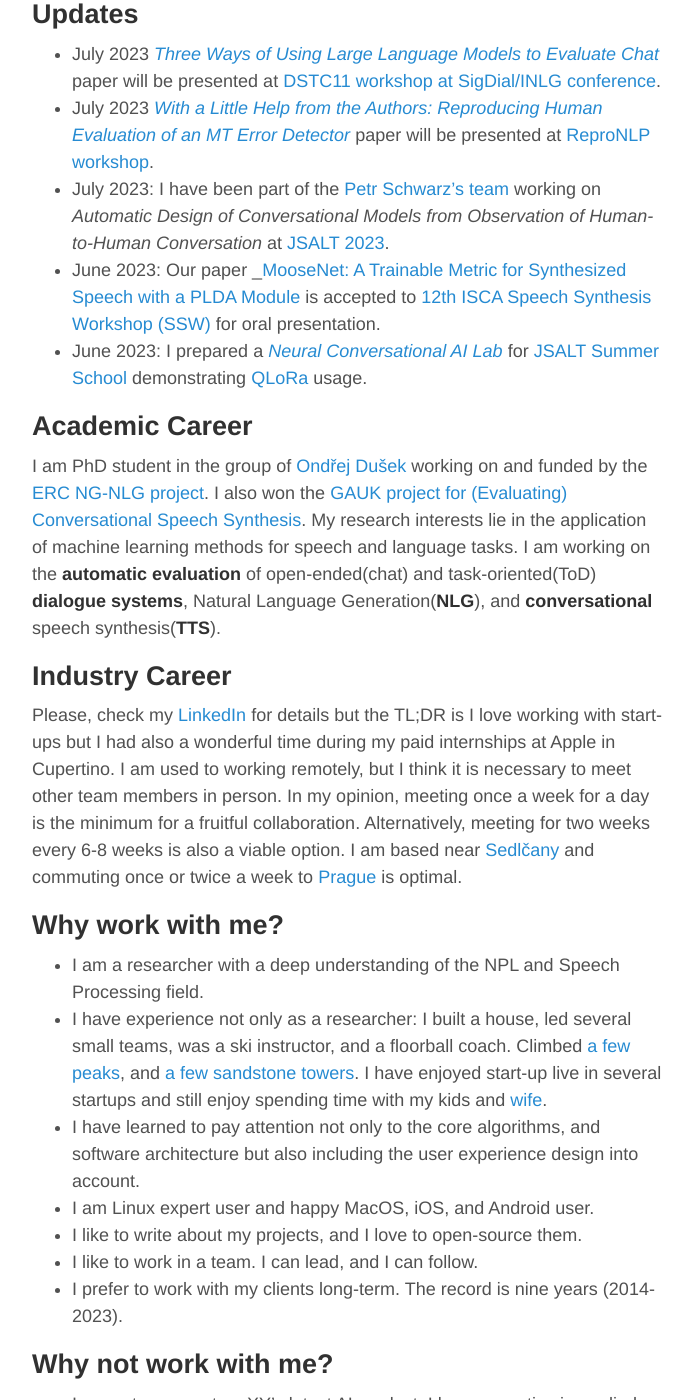
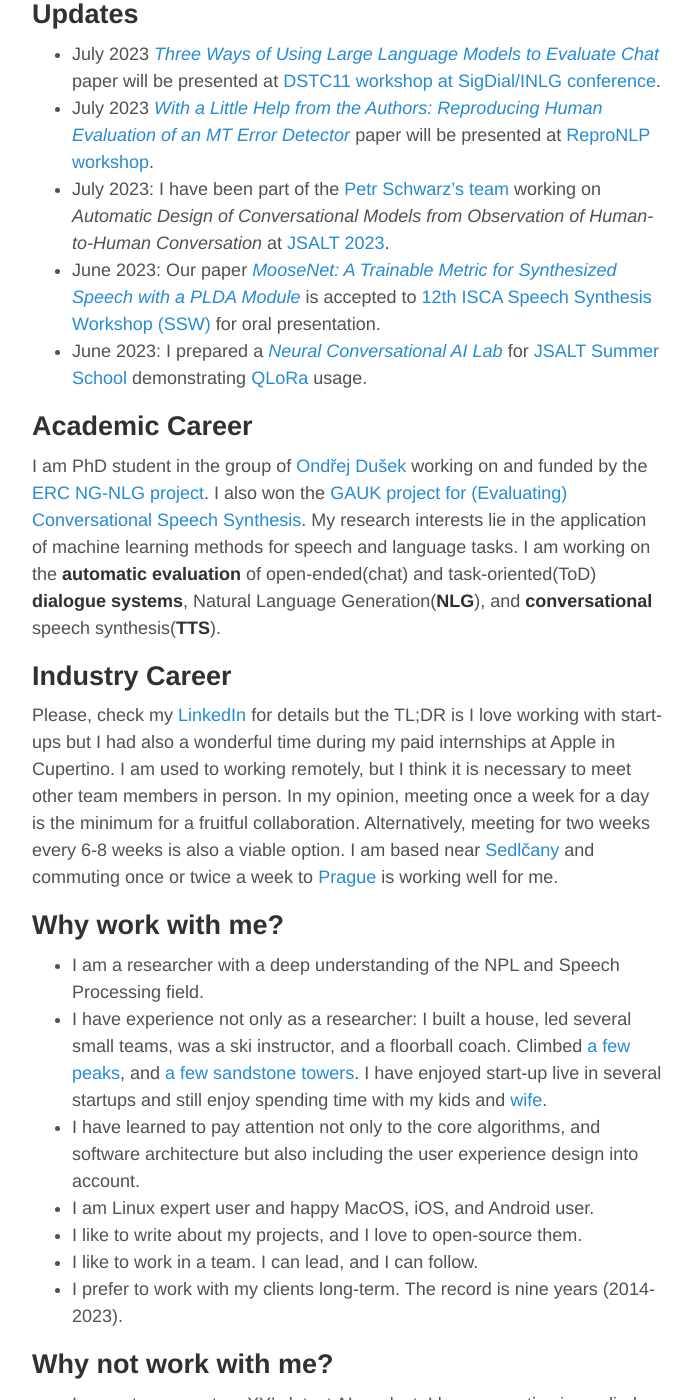
Before and after one commit to oplatek/oplatek.github.io, a Jekyll site: the page built from index.md, in a window 1280 px wide and 1400 px high, scrolled down 797 px. Shown: the whole window, without its empty margins (293-984 px from the left). Built offline with Jekyll 4.4.1, drawn with Linux system fonts in a browser that asks for light colours.

Commit message:
minor fix

```diff
--- a/index.md
+++ b/index.md
@@ -21,7 +21,7 @@ _Meet me on the Web!_
 * July 2023 _[Three Ways of Using Large Language Models to Evaluate Chat](http://arxiv.org/abs/2308.06502)_ paper will be presented at [DSTC11 workshop at SigDial/INLG conference](https://sigdialinlg2023.github.io/workshops.html).
 * July 2023 _[With a Little Help from the Authors: Reproducing Human Evaluation of an MT Error Detector](http://arxiv.org/abs/2308.06527)_ paper will be presented at [ReproNLP workshop](https://repronlp.github.io/).
 * July 2023: I have been part of the [Petr Schwarz's](https://www.linkedin.com/in/petrschwarz/) [team](https://www.linkedin.com/posts/petrschwarz_jsalt-esperanto-activity-7092111057644568577-jTiL) working on _Automatic Design of Conversational Models from Observation of Human-to-Human Conversation_ at [JSALT 2023](https://jsalt2023.univ-lemans.fr/en/index.html).
-* June 2023: Our paper _[MooseNet: A Trainable Metric for Synthesized Speech with a PLDA Module](https://arxiv.org/abs/2301.07087) is accepted to [12th ISCA Speech Synthesis Workshop (SSW)](https://ssw2023.org/index.php/conference-program/program/) for oral presentation.
+* June 2023: Our paper _[MooseNet: A Trainable Metric for Synthesized Speech with a PLDA Module](https://arxiv.org/abs/2301.07087)_ is accepted to [12th ISCA Speech Synthesis Workshop (SSW)](https://ssw2023.org/index.php/conference-program/program/) for oral presentation.
 * June 2023: I prepared a [_Neural Conversational AI Lab_](https://github.com/keya-dialog/jsalt-dialogue-lab) for [JSALT Summer School](https://jsalt2023.univ-lemans.fr/en/summer-school.html) demonstrating [QLoRa](https://huggingface.co/blog/4bit-transformers-bitsandbytes) usage.
 
 ## Academic Career
@@ -38,7 +38,7 @@ start-ups but I had also a wonderful time during my paid internships at Apple in
 I am used to working remotely, but I think it is necessary to meet other team members in person.
 In my opinion, meeting once a week for a day is the minimum for a fruitful collaboration.
 Alternatively, meeting for two weeks every 6-8 weeks is also a viable option.
-I am based near [Sedlčany](https://cs.wikipedia.org/wiki/Sedl%C4%8Dany) and commuting once or twice a week to [Prague](https://en.wikipedia.org/wiki/Prague) is optimal.
+I am based near [Sedlčany](https://cs.wikipedia.org/wiki/Sedl%C4%8Dany) and commuting once or twice a week to [Prague](https://en.wikipedia.org/wiki/Prague) is working well for me.
 
 ## Why work with me?
 - I am a researcher with a deep understanding of the NPL and Speech Processing field.
```
